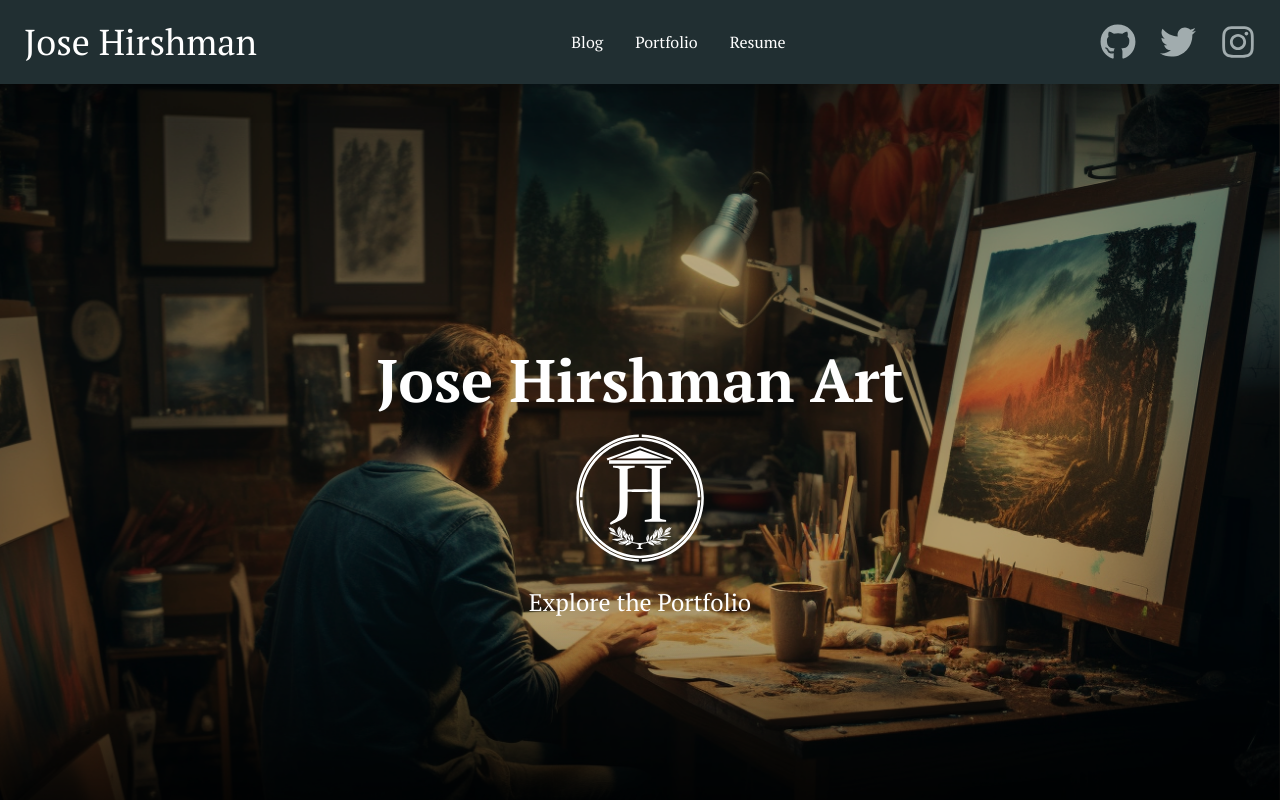
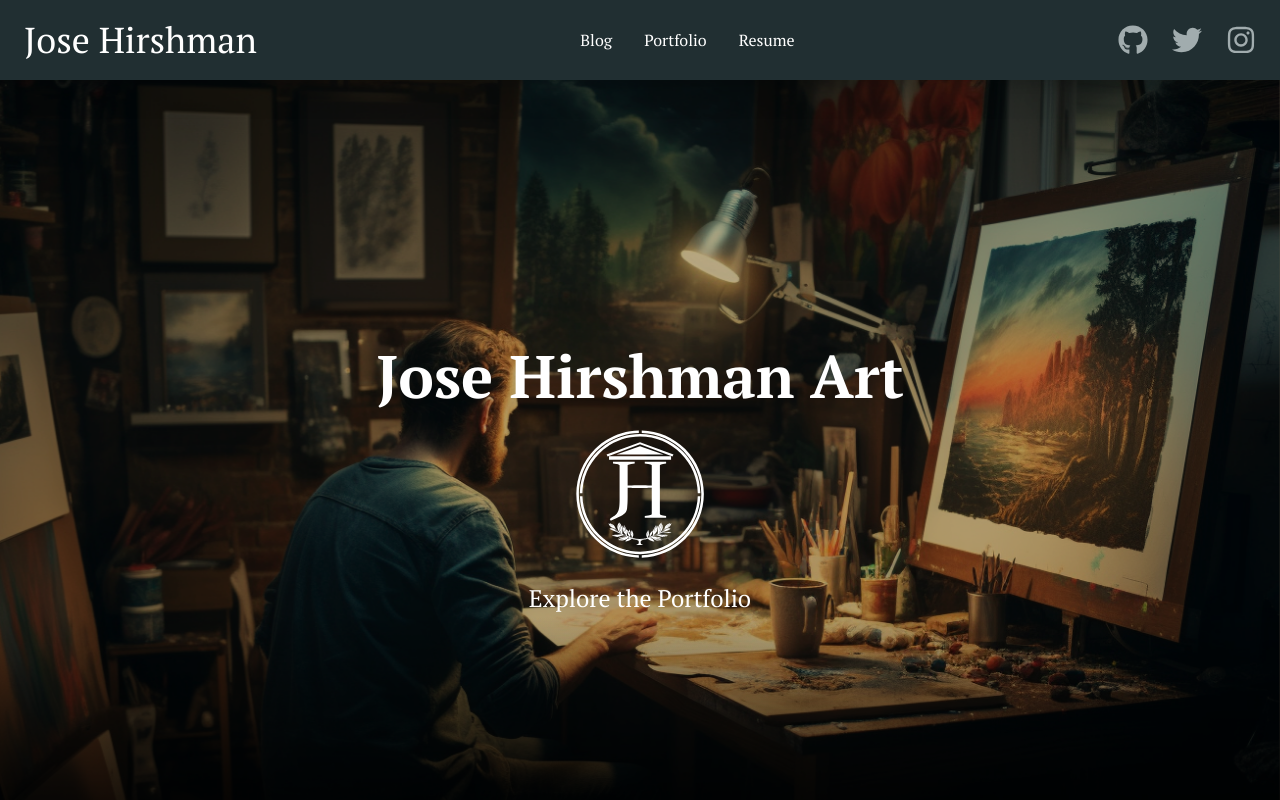
Before and after one commit to jhengineerartist/art-website, a Next.js app: page / in a window 1280 px wide. Shown: the top 800 px of the page. Built offline with nearby package versions, Linux system fonts and the light colour scheme.

Commit message:
Fixed a minor styling bug with the footer element where we needed a slightly different behavior for the social media buttons, but I didn't want to split the buttons into two different components

```diff
--- a/src/app/components/cardsection.tsx
+++ b/src/app/components/cardsection.tsx
@@ -12,7 +12,7 @@ export default function CardSection() {
   return (
     <section
       id="blog"
-      className="flex flex-col items-center justify-spread gap-4 mx-auto mt-4 h-screen  section-scroll"
+      className="flex flex-col items-center justify-spread gap-4 mx-auto mt-4 h-screen section-scroll"
     >
       <div className="text-center m-4">
         <h1 className="text-3xl text-panettone-100">Blog</h1>
--- a/src/app/components/footer.tsx
+++ b/src/app/components/footer.tsx
@@ -3,7 +3,7 @@ import SocialMedia from "./socialmedia";
 export default function Footer() {
     return (
         <footer className="bg-enchilada-600 p-4">
-            <SocialMedia />
+            <SocialMedia placement="footer" />
         </footer>
     );
 }
--- a/src/app/components/navbar/navbar.tsx
+++ b/src/app/components/navbar/navbar.tsx
@@ -17,7 +17,7 @@ export default function Navbar() {
       <div className="mx-auto flex justify-between items-center">
         <NavbarLogo />
         <NavbarLinks />
-        <SocialMedia />
+        <SocialMedia placement="navbar" />
         <NavbarDropdown isDropdownOpen={isDropdownOpen} toggleDropdown={toggleDropdown} />
       </div>
     </nav>
--- a/src/app/components/socialmedia.tsx
+++ b/src/app/components/socialmedia.tsx
@@ -2,33 +2,37 @@ import React from "react";
 import Link from "next/link";
 import { FaTwitter, FaGithub, FaInstagram } from "react-icons/fa";
 
+type SocialMediaProps = {
+    placement: "navbar" | "footer";
+};
 
-function SocialMedia() {
+function SocialMedia({ placement }: SocialMediaProps) {
+    const rootButtonClass = "hover:text-white hover:bg-enchilada-600 hover:border-enchilada-600 hover:rounded-lg p-2 transition-all duration-300 text-enchilada-100";
 
-    const socialMediaIconClass = "text-enchilada-100 hover:text-white hover:bg-enchilada-900 hover:border-enchilada-900 hover:rounded-lg p-2 transition-all duration-300";
+    const buttonClass = placement === "footer" ? `${rootButtonClass} text-xl` : `${rootButtonClass} text-3xl`;
 
     return (
-        <div className="hidden text-4xl sm:flex gap-2">
+        <div className={`${placement === "navbar" ? "hidden" : "flex sm:flex-row gap-2"} sm:flex gap-2`}>
             <Link
-                className={socialMediaIconClass}
+                className={buttonClass}
                 href="https://github.com/jhengineerartist"
             >
                 <FaGithub />
             </Link>
             <Link
-                className={socialMediaIconClass}
+                className={buttonClass}
                 href="https://twitter.com/JH_EngArt"
             >
                 <FaTwitter />
             </Link>
             <Link
-                className={socialMediaIconClass}
+                className={buttonClass}
                 href="https://www.instagram.com/jhirshmanart/"
             >
                 <FaInstagram />
             </Link>
         </div>
-    )
+    );
 }
 
-export default SocialMedia
+export default SocialMedia;
--- a/src/app/portfolio/components/PortfolioView.tsx
+++ b/src/app/portfolio/components/PortfolioView.tsx
@@ -28,7 +28,8 @@ export default function PortfolioView({ artworkData }: Params) {
         )
     });
 
-    return (<div className="min-h-screen">
+    return (
+        <div className="min-h-screen">
             <h1 className="text-panettone-100 mx-auto p-3 text-4xl text-center">Portfolio</h1>
             <div className="flex flex-wrap content-center justify-center h-full w-full">
                 {images}
```
Lines whose indentation alone changed are shown as unchanged.
